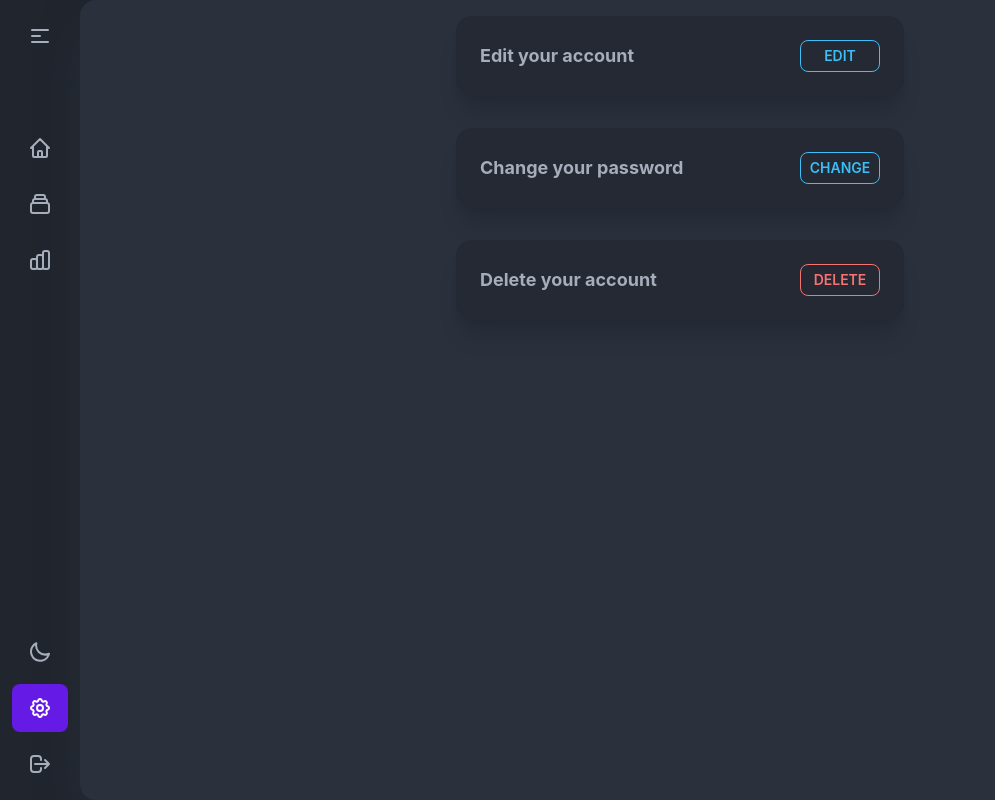
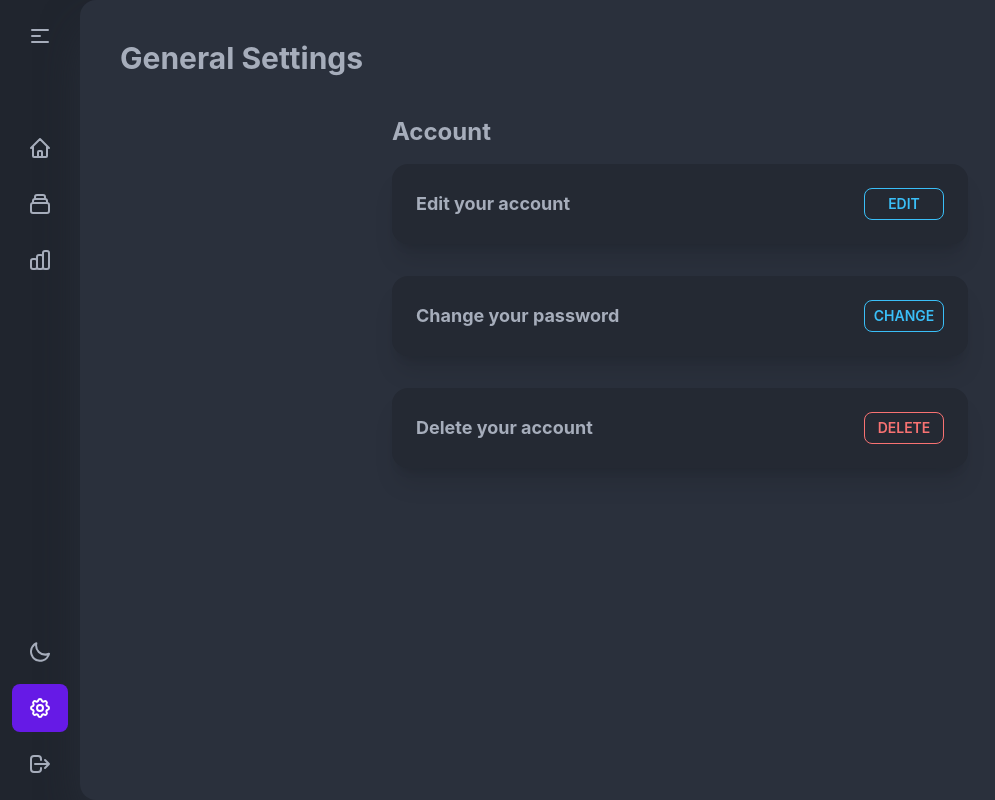
Before and after one commit to AndyRipperDev/time-series-forecasting-app, a React (Create React App) app in the folder frontend/: page /settings/general in a window 1280 px wide. Shown: the whole page, without its empty margins (0-995 px from the left). Built offline with nearby package versions, Linux system fonts and the light colour scheme; sample sign-in values are in the browser's storage.

Commit message:
Fix UI visual bugs

```diff
--- a/frontend/src/components/CenteredList.jsx
+++ b/frontend/src/components/CenteredList.jsx
@@ -1,7 +1,7 @@
 const CenteredList = (props) => {
   return (
-    <div className="flex justify-center items-center flex-col mb-6">
-      {props.title && <h2 className="card-title">{props.title}</h2>}
+    <div className="mb-6 w-full">
+      {props.title && <h2 className="card-title font-bold text-2xl">{props.title}</h2>}
       {props.children}
     </div>
   )
--- a/frontend/src/components/GeneralSettingsItem.jsx
+++ b/frontend/src/components/GeneralSettingsItem.jsx
@@ -2,7 +2,7 @@ import { Link } from 'react-router-dom'
 
 const GeneralSettingsItem = (props) => {
   return (
-    <div className="alert p-6 mb-8 shadow-xl xl:w-2/5 md:w-3/5 w-4/5">
+    <div className="alert p-6 mt-4 mb-8 shadow-xl">
       <div>
         <span className="text-lg font-bold">{props.title}</span>
       </div>
--- a/frontend/src/components/SettingsItem.jsx
+++ b/frontend/src/components/SettingsItem.jsx
@@ -2,9 +2,9 @@ import { Link } from 'react-router-dom'
 
 const SettingsItem = (props) => {
   return (
-    <div className="card xl:w-2/5 md:w-3/5 w-4/5 bg-base-200 shadow-xl m-5">
-      <div className="card-body">
-        <h2 className="card-title">{props.title}</h2>
+    <div className="card bg-base-200 shadow-xl mt-4 mb-6">
+      <div className="card-body ">
+        <h2 className="card-title font-bold">{props.title}</h2>
         <p>{props.description}</p>
         <div className="card-actions justify-end">
           {props.redirect && (
--- a/frontend/src/pages/ForecastingDetailsPage.jsx
+++ b/frontend/src/pages/ForecastingDetailsPage.jsx
@@ -541,6 +541,24 @@ const ForecastingDetailsPage = () => {
                           </tr>
                         </>
                       )}
+                      {forecastingResult.model !== 'ARIMA' && forecastingResult.model !== 'SARIMA' && (
+                        <>
+                          <tr className="bg-base-200 hover:bg-base-100">
+                            <td className="py-5 px-6 md:px-8">Lag Window</td>
+                            <td className="py-5 px-6 md:px-8">
+                              {forecastingResult.lag_window}
+                            </td>
+                          </tr>
+                          {forecastingResult.lagged_features && (
+                            <tr className="bg-base-200 hover:bg-base-100">
+                              <td className="py-5 px-6 md:px-8">Lagged Features</td>
+                              <td className="py-5 px-6 md:px-8">
+                                {forecastingResult.lagged_features}
+                              </td>
+                            </tr>
+                          )}
+                        </>
+                      )}
                       <tr className="bg-base-200 hover:bg-base-100">
                         <td className="py-5 px-6 md:px-8">Auto Tune</td>
                         <td className="py-5 px-6 md:px-8">
--- a/frontend/src/pages/ForecastingPage.jsx
+++ b/frontend/src/pages/ForecastingPage.jsx
@@ -241,10 +241,10 @@ const ForecastingPage = () => {
                                             <td className="py-2 px-6 md:px-8">
                                               <div
                                                 className={
-                                                  'flex flex-col md:flex-row items-center '
+                                                  'flex flex-col 3xl:flex-row items-center '
                                                 }
                                               >
-                                                <div className="btn-group mx-2 lg:mx-4 mb-2 md:mb-0">
+                                                <div className="2xl:btn-group mx-2 lg:mx-4 mb-2 md:mb-0">
                                                   <Link
                                                     to={`/forecasting/${forecast.id}`}
                                                     className="btn gap-2 hover:text-info"
--- a/frontend/src/pages/GeneralSettingsPage.jsx
+++ b/frontend/src/pages/GeneralSettingsPage.jsx
@@ -9,7 +9,9 @@ const GeneralSettingsPage = () => {
   const auth = useRecoilValue(authAtom)
   return (
     <div className="my-2 md:my-4 mx-4 md:mx-10">
-      <CenteredList>
+      <h1 className="text-2xl font-bold md:text-3xl mt-10 mb-10">General Settings</h1>
+      <div className={'flex flex-col items-center mx-auto w-5/6 md:w-2/3 max-w-xl space-y-4 mb-6'}>
+        <CenteredList title={'Account'}>
           <GeneralSettingsItem
             title={'Edit your account'}
             action={'Edit'}
@@ -30,6 +32,7 @@ const GeneralSettingsPage = () => {
           />
         </CenteredList>
       </div>
+    </div>
   )
 }
 
--- a/frontend/src/pages/ProjectCheckDatasetColumnsPage.jsx
+++ b/frontend/src/pages/ProjectCheckDatasetColumnsPage.jsx
@@ -108,6 +108,11 @@ const ProjectCheckDatasetColumnsPage = () => {
         history.navigate(`/projects/${project.id}`)
       })
   }
+
+  const isRemovedListEmpty = () => {
+    return project?.dataset?.columns?.filter((column) => column.is_removed).length === 0
+  }
+
 
   const loading = !project || !projectDatasetColumnOptions
   return (
@@ -267,12 +272,8 @@ const ProjectCheckDatasetColumnsPage = () => {
               </div>
             </form>
 
+              {!isRemovedListEmpty() && (
                 <div>
-                {/*{project.dataset.columns.map((column) => column?.is_removed).length === 0 && (*/}
-                {/*  <div>*/}
-                {/*    ahoj*/}
-                {/*  </div>*/}
-                {/*)}*/}
                   <h1 className={'text-center text-2xl font-bold mb-6'}>
                     Removed Dataset Columns
                   </h1>
@@ -285,6 +286,7 @@ const ProjectCheckDatasetColumnsPage = () => {
                     </div>
                   ))}
                 </div>
+              )}
             </div>
           )}
         </div>
--- a/frontend/src/pages/SettingsPage.jsx
+++ b/frontend/src/pages/SettingsPage.jsx
@@ -5,8 +5,10 @@ import { useUserService } from '../services'
 const SettingsPage = () => {
   const userService = useUserService()
   return (
-    <div>
-      <CenteredList title={'Settings'}>
+    <div className="my-2 md:my-4 mx-4 md:mx-10">
+      <h1 className="text-2xl font-bold md:text-3xl mt-10 mb-10">Settings</h1>
+      <div className={'flex flex-col items-center mx-auto w-5/6 md:w-2/3 max-w-xl space-y-4 mb-6'}>
+        <CenteredList title={'User Settings'}>
           <SettingsItem
             title="General"
             description="General Settings"
@@ -32,6 +34,7 @@ const SettingsPage = () => {
           </CenteredList>
         )}
       </div>
+    </div>
   )
 }
 
```
Lines whose indentation alone changed are shown as unchanged.
